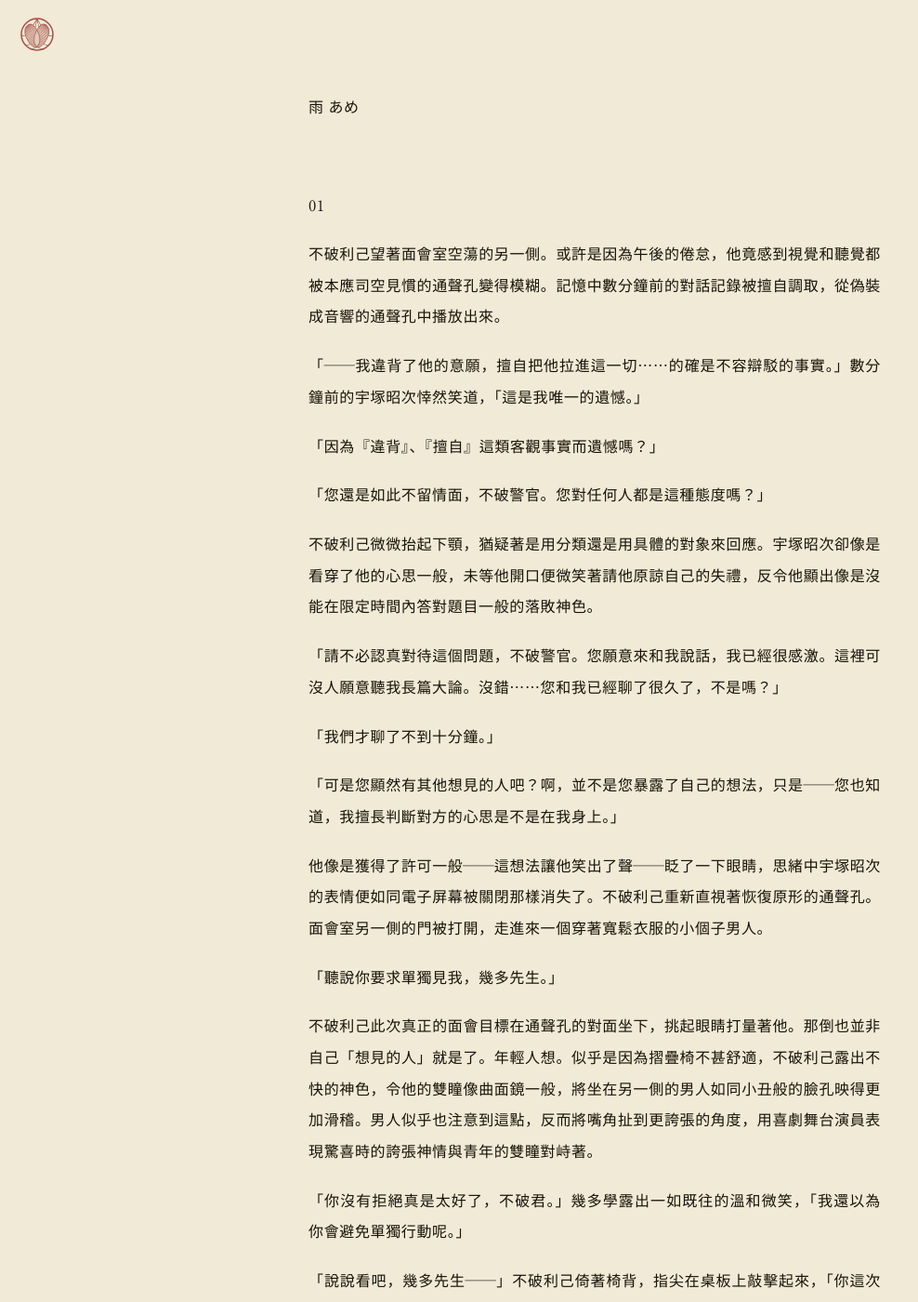
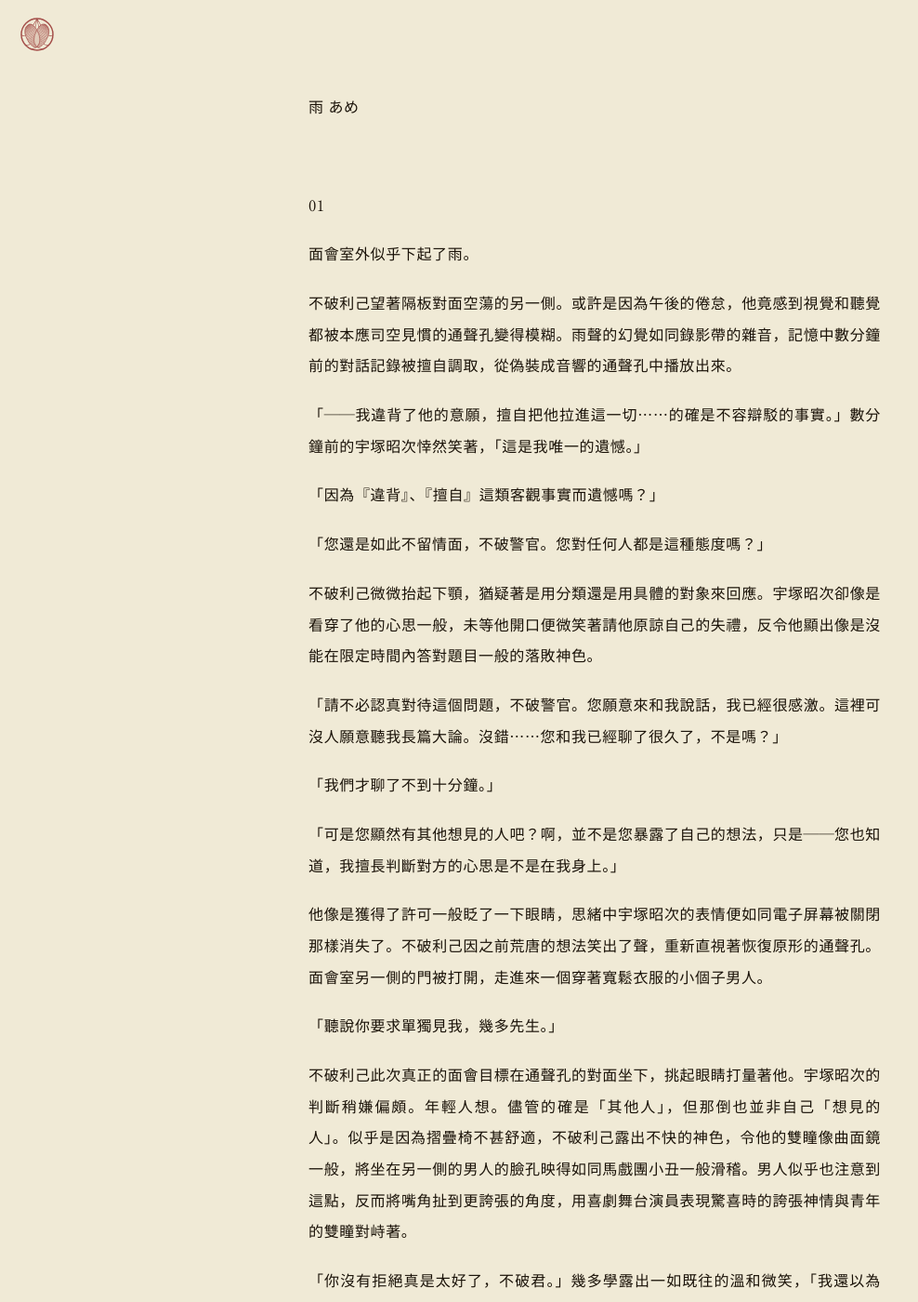
Before and after one commit to AriaYura/eternalnessstudy, a Jekyll site: the page built from posts/yugirinoame.md, in a window 1280 px wide and 1400 px high, scrolled down 287 px. Shown: the whole window at 93% size, without its empty margins (0-988 px from the left). Built offline with Jekyll 4.4.1, drawn with Linux system fonts in a browser that asks for light colours; some web fonts are replaced; some of the changed text lies outside the part shown.

Commit message:
update yugiri 0709

```diff
--- a/posts/yugirinoame.md
+++ b/posts/yugirinoame.md
@@ -17,9 +17,11 @@ permalink: /posts/yugirinoame/
 
 01
 
-不破利己望著面會室空蕩的另一側。或許是因為午後的倦怠，他竟感到視覺和聽覺都被本應司空見慣的通聲孔變得模糊。記憶中數分鐘前的對話記錄被擅自調取，從偽裝成音響的通聲孔中播放出來。
+面會室外似乎下起了雨。
 
-「——我違背了他的意願，擅自把他拉進這一切⋯⋯的確是不容辯駁的事實。」數分鐘前的宇塚昭次悻然笑道，「這是我唯一的遺憾。」
+不破利己望著隔板對面空蕩的另一側。或許是因為午後的倦怠，他竟感到視覺和聽覺都被本應司空見慣的通聲孔變得模糊。雨聲的幻覺如同錄影帶的雜音，記憶中數分鐘前的對話記錄被擅自調取，從偽裝成音響的通聲孔中播放出來。
+
+「——我違背了他的意願，擅自把他拉進這一切⋯⋯的確是不容辯駁的事實。」數分鐘前的宇塚昭次悻然笑著，「這是我唯一的遺憾。」
 
 「因為『違背』、『擅自』這類客觀事實而遺憾嗎？」
 
@@ -33,17 +35,17 @@ permalink: /posts/yugirinoame/
 
 「可是您顯然有其他想見的人吧？啊，並不是您暴露了自己的想法，只是——您也知道，我擅長判斷對方的心思是不是在我身上。」
 
-他像是獲得了許可一般——這想法讓他笑出了聲——眨了一下眼睛，思緒中宇塚昭次的表情便如同電子屏幕被關閉那樣消失了。不破利己重新直視著恢復原形的通聲孔。面會室另一側的門被打開，走進來一個穿著寬鬆衣服的小個子男人。
+他像是獲得了許可一般眨了一下眼睛，思緒中宇塚昭次的表情便如同電子屏幕被關閉那樣消失了。不破利己因之前荒唐的想法笑出了聲，重新直視著恢復原形的通聲孔。面會室另一側的門被打開，走進來一個穿著寬鬆衣服的小個子男人。
 
 「聽說你要求單獨見我，幾多先生。」
 
-不破利己此次真正的面會目標在通聲孔的對面坐下，挑起眼睛打量著他。那倒也並非自己「想見的人」就是了。年輕人想。似乎是因為摺疊椅不甚舒適，不破利己露出不快的神色，令他的雙瞳像曲面鏡一般，將坐在另一側的男人如同小丑般的臉孔映得更加滑稽。男人似乎也注意到這點，反而將嘴角扯到更誇張的角度，用喜劇舞台演員表現驚喜時的誇張神情與青年的雙瞳對峙著。
+不破利己此次真正的面會目標在通聲孔的對面坐下，挑起眼睛打量著他。宇塚昭次的判斷稍嫌偏頗。年輕人想。儘管的確是「其他人」，但那倒也並非自己「想見的人」。似乎是因為摺疊椅不甚舒適，不破利己露出不快的神色，令他的雙瞳像曲面鏡一般，將坐在另一側的男人的臉孔映得如同馬戲團小丑一般滑稽。男人似乎也注意到這點，反而將嘴角扯到更誇張的角度，用喜劇舞台演員表現驚喜時的誇張神情與青年的雙瞳對峙著。
 
 「你沒有拒絕真是太好了，不破君。」幾多學露出一如既往的溫和微笑，「我還以為你會避免單獨行動呢。」
 
 「說說看吧，幾多先生——」不破利己倚著椅背，指尖在桌板上敲擊起來，「你這次又想利用我的好奇心做什麼？」
 
-「我可是出於善意，不破君。我是要給你忠告，你現在正走在非常危險的路上啊。」
+「我是出於善意，不破君。我必須得給你忠告，你現在正走在非常危險的路上啊。」
 
 「煩請指教。」
 
@@ -82,6 +84,8 @@ permalink: /posts/yugirinoame/
 「這都是托你的福。」
 
 <br>
+
+面會室外的確下著雨。
 
 車站的閘機在IC卡貼上去的瞬間發出餘額不足的提醒。不破利己扯了下嘴唇，看向無人光顧的售票機，卻不知為何如同被某種未知的謎題吸引著一樣離開了車站。他順著記憶中的圖景，朝那間重逢的晦暗房間走去。這段路程比起上一次他走過時少了幾分刺激，只有雨勢逐漸激烈。他的理智提醒他應該快些找個溫暖的地方暫時停留，身體卻像是被壞心眼的小精靈變成了提線木偶，掛在從陰雲深處降下的雨線上，不自覺地在雨中緩緩踱步。
 
@@ -97,11 +101,13 @@ permalink: /posts/yugirinoame/
 
 不破利己抱怨著關上房門，用手帕擦著懸在髮絲間的水珠。
 
-「去用吸水的毛巾把你的頭髮弄乾，把濕衣服換掉。」飛鷹千壽語氣中透著不悅，「如果你本來打算三點之前就回來，的確如天氣預報所說是晴天。你去了這麼久，不會是用了什麼特權延長了面會時間吧？」
+「去用吸水的毛巾把你的頭髮弄乾，把濕衣服換掉。」同居的年長搭檔語氣中透著不悅，「如果你本來打算三點之前就回來，的確如天氣預報所說是晴天。你去了這麼久，不會是用了什麼特權延長了面會時間吧？」
 
 「很簡單——」不破利己狡黠地眨眨眼睛，「我沒趕上直通車，只好在北千住換乘。然後，我又坐過了站，等我注意到的時候，我人已經在銀座了。這其中可沒有絲毫特權哦，千壽先生。」
 
 「宇塚昭次的事情會讓你分神到這種程度嗎？」
+
+飛鷹千壽回到廚房，將晚餐放在托盤上。
 
 「⋯⋯算是吧。哎呀⋯⋯如果天氣好一些，我本來可以順路買蛋糕的。」
 
@@ -111,7 +117,7 @@ permalink: /posts/yugirinoame/
 
 <br>
 
-晚餐後被當作白噪音工具打開的電視裡傳出宇塚昭次的聲音。不破利己皺了下眉，側過臉去，看到內容導航板上寫著「歪曲的正義」幾個顯眼的特效文字。主持人碰了一下，那些文字便出現在圍成圈坐著的談話嘉賓中間。
+晚餐後被當作白噪音工具打開的電視裡傳出宇塚昭次的聲音。不破利己皺了下眉，側過臉去，看到內容導航板上「歪曲的正義」幾個顯眼的特效文字。主持人稍微碰一下，那些文字便彈跳著移動到圍成圈坐著的談話嘉賓中間。
 
 「最近的談話節目還真喜歡用這種詞。」
 
```
Also changed, not shown: other parts of posts/yugirinoame.md (+3 -3 lines).
